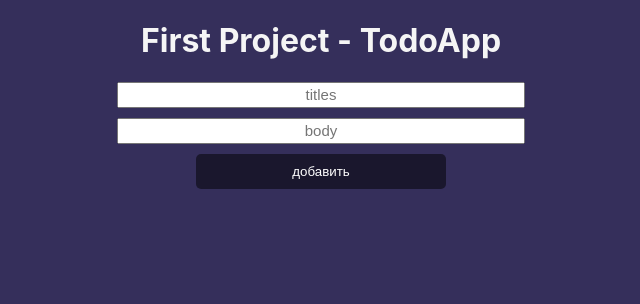
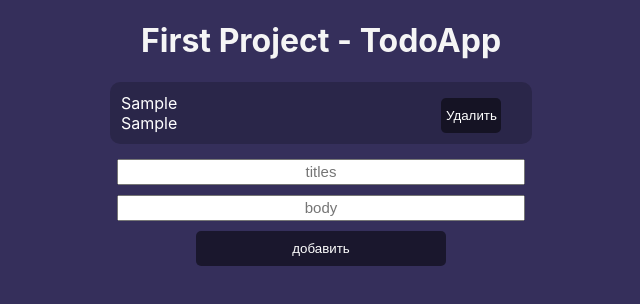
Before and after one commit to Anton-Kravkenko/todoApp, a React (Create React App) app: page / in a window 1280 px wide. Both pictures are taken after typing "Sample", "Sample" into the empty fields and a click on the button "добавить". Shown: the top 304 px of the page, without its empty margins (319-959 px from the left). Built offline with nearby package versions, Linux system fonts and the light colour scheme.

Commit message:
fix all bugs

```diff
--- a/src/App.js
+++ b/src/App.js
@@ -3,13 +3,10 @@ import './App.css';
 import React from 'react';
 import ClimbingBoxLoader from "react-spinners/ClimbingBoxLoader";
 function App() {
-  const data = []
-
-  const [todos, setTodos] = React.useState(data)
+  const [todos, setTodos] = React.useState([])
   const [titles, settitle] = React.useState("");
   const [bodys, setbodys] = React.useState("");
   const [Isloading, setLoading] = React.useState(false);
-
 
   useEffect(() => {
     setLoading(true)
@@ -19,19 +16,13 @@ function App() {
   }, []);
 
     const deleted = id => setTodos([...todos].filter(t => t.id !== id));
-
-
-
-
-
-
   const addTodo = () => {
-		setTodos(todo1 => [
+		setTodos(todos => [
 			{
 				titles,
 				bodys,
 			},
-			...todo1,
+			...todos,
 		])
    settitle("")
    setbodys("")
@@ -43,6 +34,7 @@ function App() {
     <div className="App">
    { Isloading ? (
 
+    <body>
     <ClimbingBoxLoader
   height="300"
   className='loader'
@@ -51,26 +43,28 @@ function App() {
   color="white"
 
 />
+    </body>
 
      ) : (
       <body>
       <h1>First Project - TodoApp</h1>
+       {  todos.map(todo1 =>
+<div className='mapingdivs'>
+<div className='widthBLOCK'>
+<p> {todo1.titles}</p>
+ <p> {todo1.bodys}</p>
+</div>
 
-<newComponents />
+ <button className='delete' onClick={deleted}>Удалить</button>
+
+  </div>)}
+
 <div className='addTodoFild'>
 <input placeholder='titles' value={titles} onChange={e => settitle(e.target.value)} ></input>
 <input placeholder='body' value={bodys} onChange={e => setbodys(e.target.value)} ></input>
 <button onClick={addTodo}>добавить</button>
 </div>
-
-
-      </body>
-
-
-
-    )}
-    </div>
-  );
-}
+ </body> )}
+ </div> ); }
 
 export default App;
```
Also changed, not shown: src/newComponents.jsx (deleted, +0 -19 lines).
